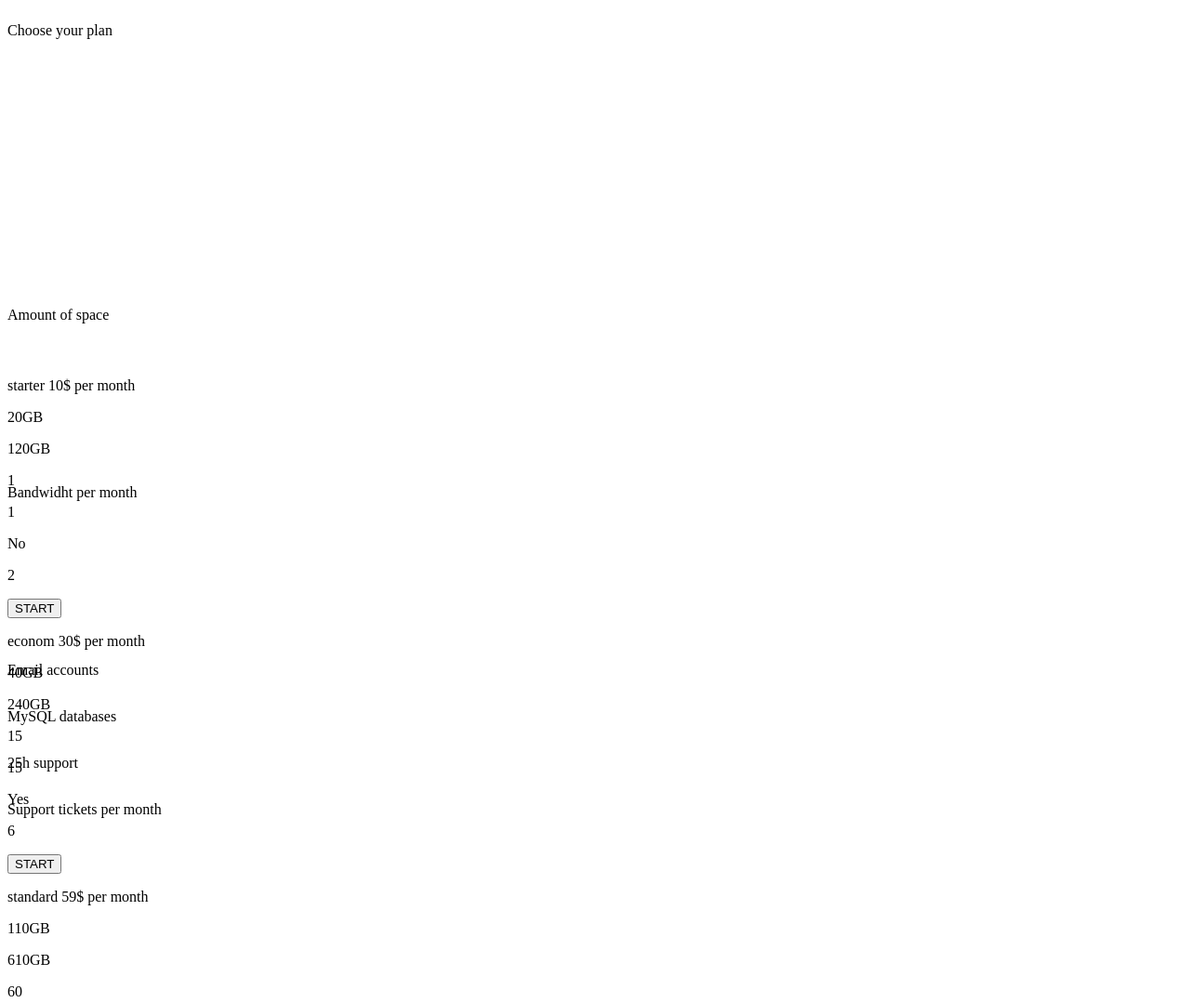
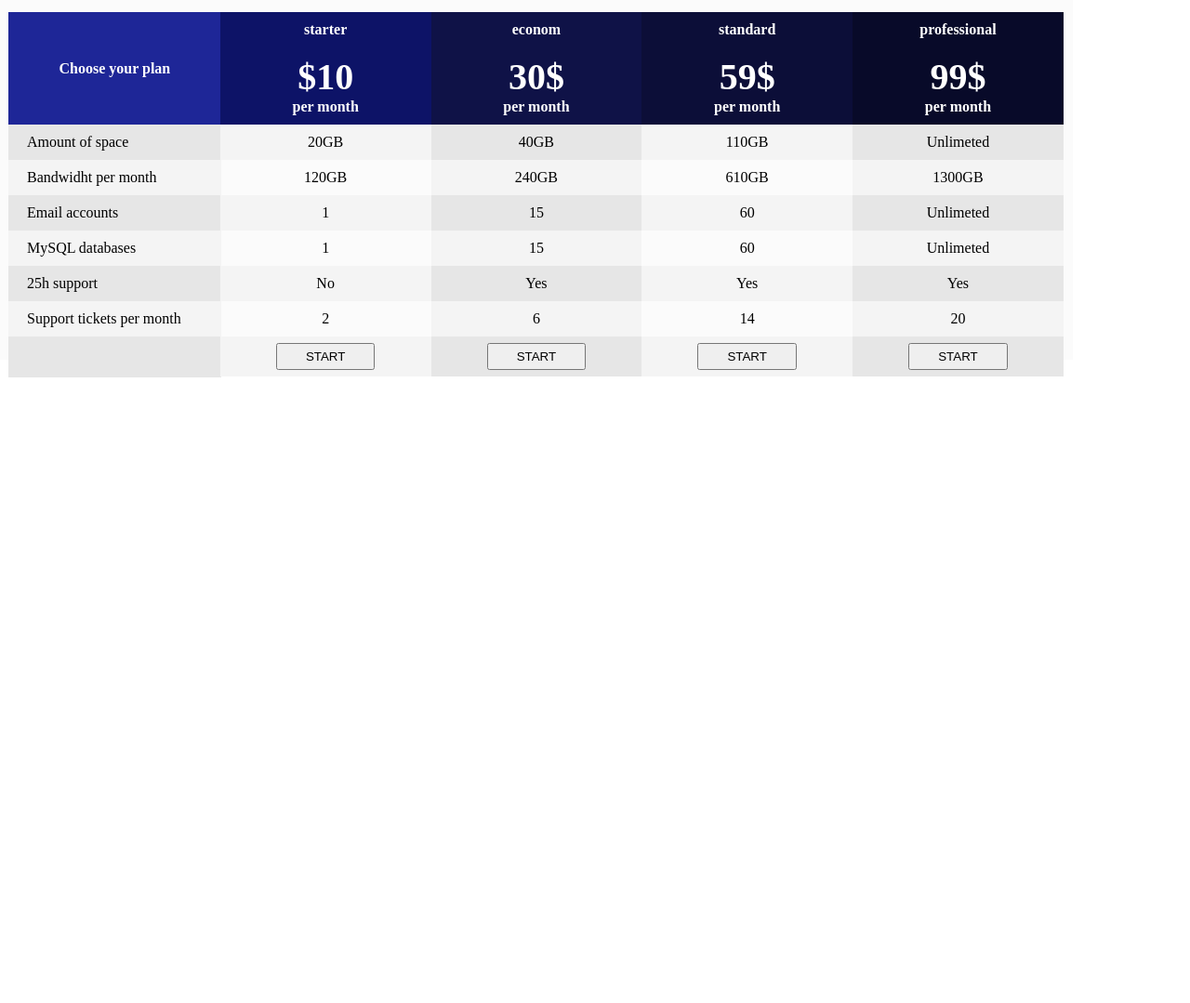
Before and after one commit to a02k/Grid-, a plain HTML site: page index.html in a window 1280 px wide. Shown: the top 1079 px of the page at 93% size. After the commit the page ends 800 px from the top, so only its background shows below. Drawn offline with Linux system fonts and the light colour scheme.

Commit message:
доработан стиль

```diff
--- a/index.html
+++ b/index.html
@@ -1,5 +1,5 @@
 <!DOCTYPE html>
-<html lang="en">
+<html lang="ru">
 <head>
     <meta charset="UTF-8">
     <meta http-equiv="X-UA-Compatible" content="IE=edge">
@@ -8,57 +8,65 @@
     <title>Таблица с grid</title>
 </head>
     <body>
-        <header>
-            <p>Choose your plan</p>
-            <p>Amount of space</p>
-            <p>Bandwidht per month</p>
-            <p>Email accounts</p>
-            <p>MySQL databases</p>
-            <p>25h support</p>
-            <p>Support tickets per month</p>
-            <p></p>
-        </header>
-        <main>
-            <div>
-                <p>starter 10$ per month</p>
-                <p>20GB</p>
-                <p>120GB</p>
-                <p>1</p>
-                <p>1</p>
-                <p>No</p>
-                <p>2</p>
-                <button>START</button>
+        <div class="wrapper">
+            <div class="up">
+                <p class="one column-first"><b>Choose your plan</b></p>
+                <p class="two dark">Amount of space</p>
+                <p class = "two blond">Bandwidht per month</p>
+                <p class = "two dark">Email accounts</p>
+                <p class = "two blond">MySQL databases</p>
+                <p class = "two dark">25h support</p>
+                <p class = "two blond">Support tickets per month</p>
+                <p class = "empte two dark"></p>
             </div>
-            <div>
-                <p>econom 30$ per month</p>
-                <p>40GB</p>
-                <p>240GB</p>
-                <p>15</p>
-                <p>15</p>
-                <p>Yes</p>
-                <p>6</p>
-                <button>START</button>
+            <div class="middle">
+                <div class="text column-second">
+                    <p><b>starter <br><br><div class="dollar">$10</div>per month</b></p>
+                </div>
+                <p class = "text blond">20GB</p>
+                <p class = "text">120GB</p>
+                <p class = "text blond">1</p>
+                <p class = "text">1</p>
+                <p class = "text blond">No</p>
+                <p class = "text">2</p>
+                <p class = "btn blond"><button>START</button></p>
             </div>
-            <div>
-                <p>standard 59$ per month</p>
-                <p>110GB</p>
-                <p>610GB</p>
-                <p>60</p>
-                <p>60</p>
-                <p>Yes</p>
-                <p>14</p>
-                <button>START</button>
+            <div class="middle">
+                <div class = "text column-third">
+                    <p><b>econom <br><br><div class="dollar">30$</div>per month</b></p>
+                </div>
+                <p class = "text dark">40GB</p>
+                <p class = "text blond">240GB</p>
+                <p class = "text dark">15</p>
+                <p class = "text blond">15</p>
+                <p class = "text dark">Yes</p>
+                <p class = "text blond">6</p>
+                <p class = "btn dark"><button>START</button></p>
             </div>
-            <div>
-                <p>professional 99$ per month</p>
-                <p>Unlimeted</p>
-                <p>1300GB</p>
-                <p>Unlimeted</p>
-                <p>Unlimeted</p>
-                <p>Yes</p>
-                <p>20</p>
-                <button>START</button>
+            <div class="middle">
+                <div class = "text column-fourth">
+                    <p><b>standard <br><br><div class="dollar">59$</div> per month</b></p>
+                </div>
+                <p class = "text blond">110GB</p>
+                <p class = "text">610GB</p>
+                <p class = "text blond">60</p>
+                <p class = "text">60</p>
+                <p class = "text blond">Yes</p>
+                <p class = "text">14</p>
+                <p class = "btn blond"><button>START</button></p>
             </div>
-        </main>
+            <div class="middle">
+                <div class = "text column-fifth">
+                    <p><b>professional <br><br><div class="dollar">99$</div>per month</b></p>
+                </div>
+                <p class = "text dark">Unlimeted</p>
+                <p class = "text blond">1300GB</p>
+                <p class = "text dark">Unlimeted</p>
+                <p class = "text blond">Unlimeted</p>
+                <p class = "text dark">Yes</p>
+                <p class = "text blond">20</p>
+                <p class = "btn dark"><button>START</button></p>
+            </div>
+        </div>
     </body>
 </html>
--- a/style.css
+++ b/style.css
@@ -1,4 +1,94 @@
-header {
+* {
+    margin: 0;
+    padding: 0;
+}
+
+.wrapper  {
     display: grid;
-    grid-template-rows: 80% 50% 50%;
+    grid-template-columns: repeat(5, 1fr);
+    grid-template-rows: repeat(5, 100px);
+    justify-content: center;
+    padding: 10px;
+    padding-top: 3px;
+    background-color: rgb(251, 251, 251);
+    gap: 0px;
+    width: 30cm;
+    height: 9.9cm;
 }
+
+.middle {
+    text-align: center;
+    padding: 10px;
+}
+
+.text {
+    padding: 10px;
+    margin: 0px -10px;
+}
+
+.up {
+    padding-top: 10px;
+}
+
+.one {
+    padding: 52px 20px 51px 20px;
+    text-align: center;
+    margin: 0px -1px;
+}
+
+.two {
+    padding: 10px;
+    margin: 0px -1px;
+    padding-left: 20px;
+}
+
+.empte {
+    padding: 22px;
+}
+
+.column-first {
+    background-color: rgb(30, 38, 151);
+    color: white;
+}
+
+.column-second {
+    background-color: rgb(13, 19, 103);
+    color: white;
+}
+
+.column-third {
+    background-color: rgb(15, 18, 71);
+    color: white;
+}
+
+.column-fourth {
+    background-color: rgb(12, 14, 56);
+    color: white;
+}
+
+.column-fifth {
+    background-color: rgb(8, 10, 41);
+    color: white;
+}
+
+.dollar {
+    font-size: 40px;
+}
+
+button {
+    text-align: center;
+    padding: 5px 30px 5px 30px;
+}
+
+.btn {
+    padding: 7px;
+    margin: 0px -10px;
+}
+
+.dark {
+    background-color: rgb(230, 230, 230);
+}
+
+.blond {
+    background-color: rgb(244, 244, 244);
+}
```
